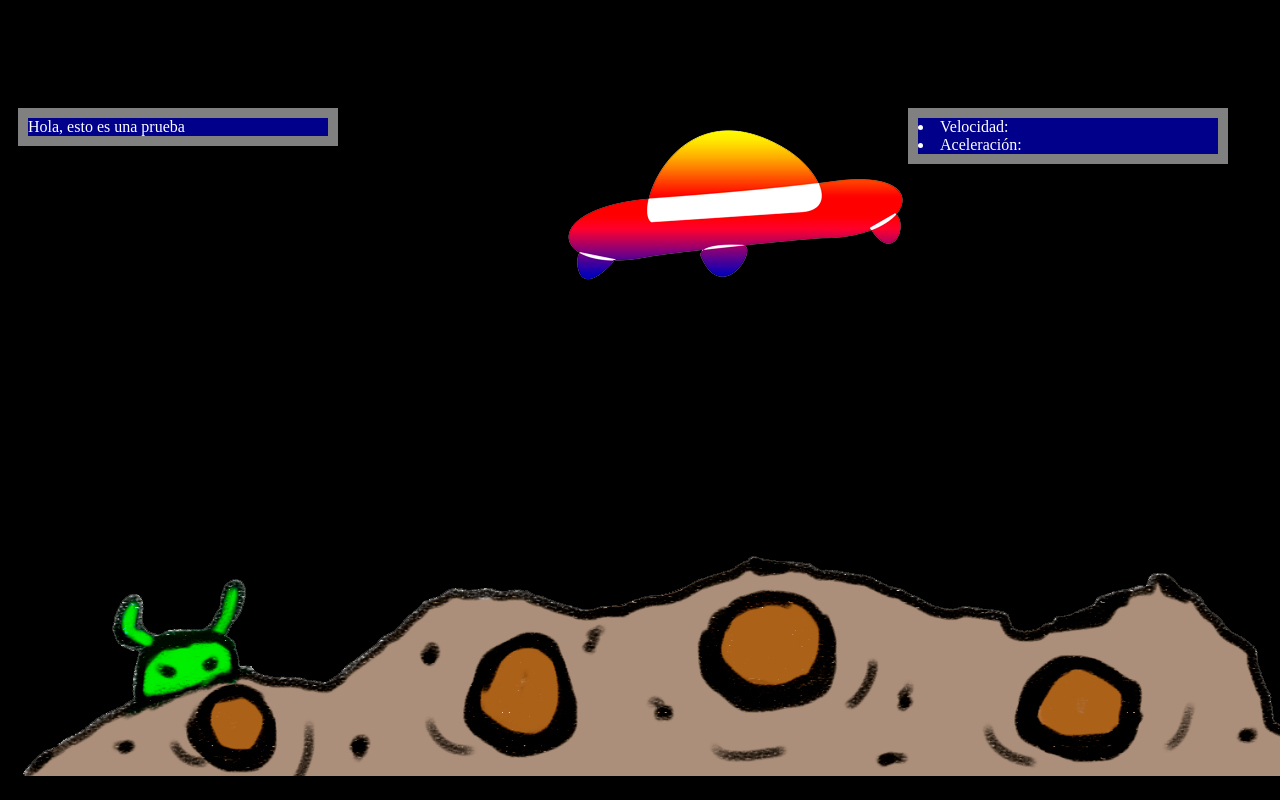
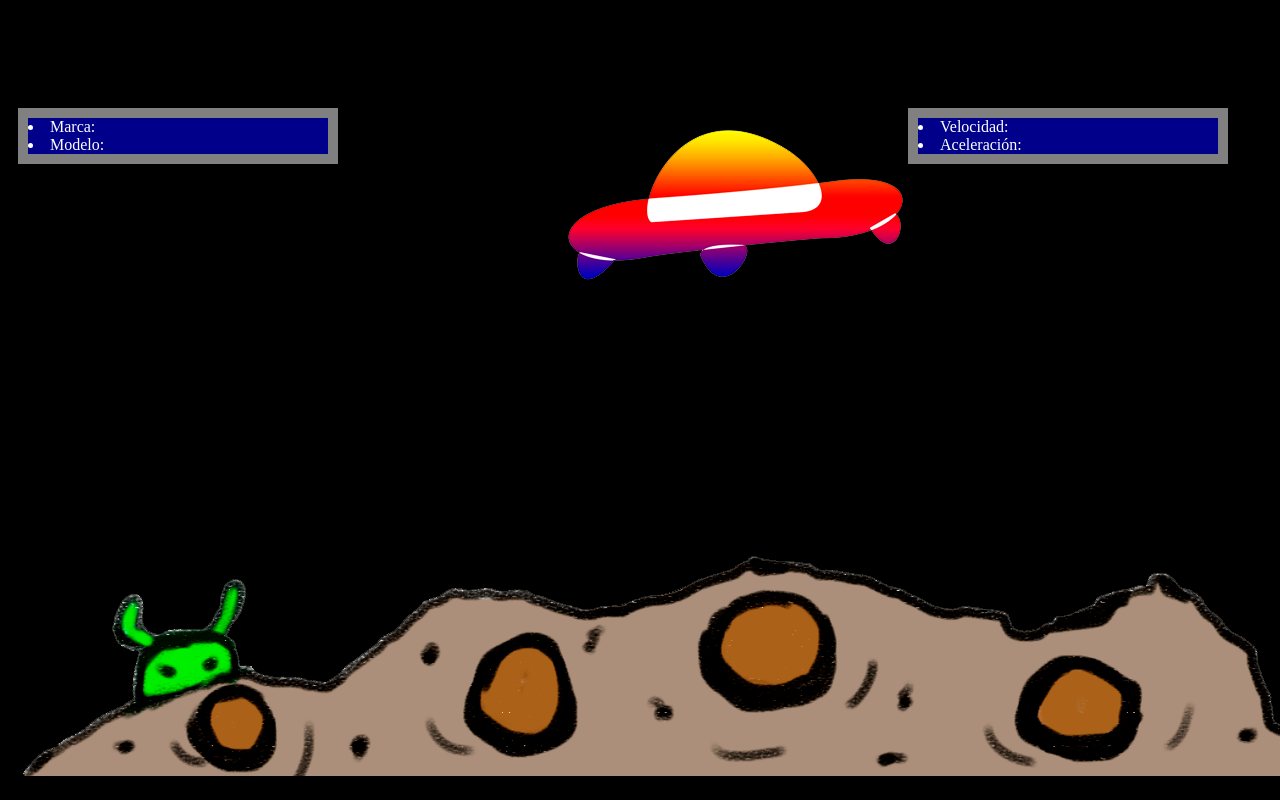
Before and after one commit to ackenaton/Somoza_Iglesias_Eloy, a plain HTML site: page index.html in a window 1280 px wide. Drawn offline with Linux system fonts and the light colour scheme.

Commit message:
Update index.html

```diff
--- a/index.html
+++ b/index.html
@@ -1,11 +1,14 @@
 <html>
 <head>
  <meta name="viewport" content="width=device-width, initial-scale=1.0">
- <link rel="stylesheet" type="text/css" href="/style.css">
+ <link rel="stylesheet" type="text/css" href="./style.css">
 </head>
 <body>
 
- <caja1>Hola, esto es una prueba</caja1>
+ <caja1>
+  <li>Marca:</li>
+  <li>Modelo:</li>
+ </caja1>
  <caja2>
   <li>Velocidad:</li>
   <li>Aceleración:</li>
```
